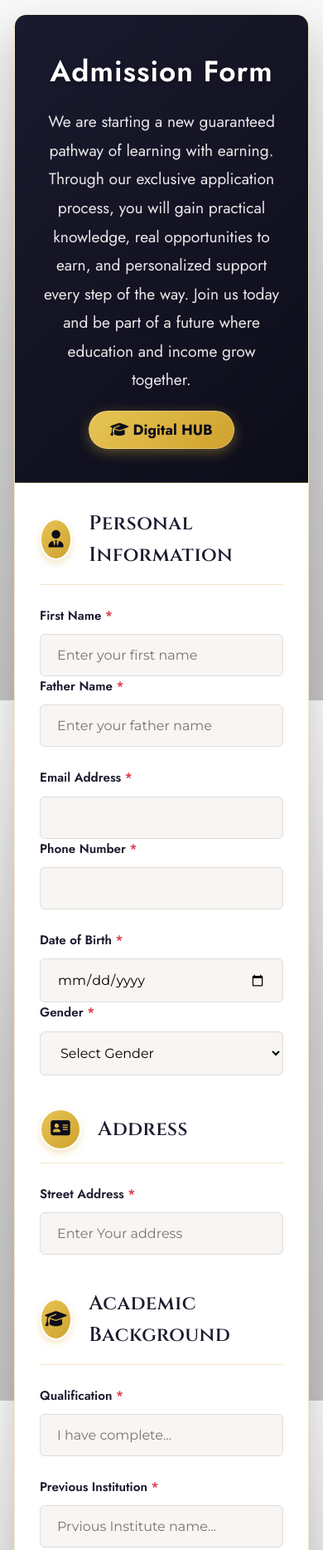
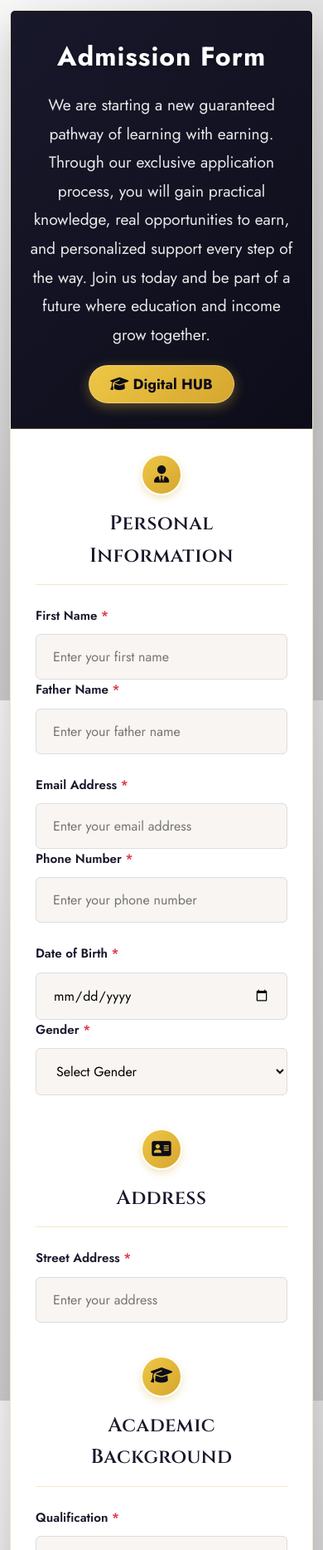
Before and after one commit to Haseeb-Zafar-804/Digital-Hub, a plain HTML site: page index.html in a window 390 px wide. Shown: the top 1868 px of the page at 83% size. Drawn offline with Linux system fonts and the light colour scheme.

Commit message:
Update index.html

```diff
--- a/index.html
+++ b/index.html
@@ -17,16 +17,16 @@
     rel="stylesheet">
   <style>
     :root {
-      --primary: #1a1a2e;
-      --secondary: #e7c554;
-      --accent: #a67c52;
+      --primary: #18182b;
+      --secondary: #eec745;
+      --accent: #916840;
       --light: #f8f5f2;
       --dark: #0d0d1a;
-      --success: #2e8b57;
+      --success: #257e4b;
       --error: #dc3545;
       --text: #333333;
       --gold-light: #f5e6c8;
-      --gold-dark: #cfa12d;
+      --gold-dark: #d6a62e;
     }
 
     * {
@@ -40,19 +40,20 @@
       background-color: var(--light);
       color: var(--text);
       line-height: 1.6;
-      background: linear-gradient(#f8f8f8, #d4d4d4, #c4c4c4);
+      background: linear-gradient(135deg, #f8f8f8 0%, #d4d4d4 50%, #c4c4c4 100%);
       background-size: cover;
       background-attachment: fixed;
       background-position: center;
       padding: 20px;
+      min-height: 100vh;
     }
 
     .container {
       max-width: 1000px;
-      margin: 50px auto;
+      margin: 30px auto;
       background: white;
       box-shadow: 0 25px 50px rgba(0, 0, 0, 0.2);
-      border-radius: 15px;
+      border-radius: 6px;
       overflow: hidden;
       border: 1px solid var(--gold-light);
       position: relative;
@@ -65,7 +66,7 @@
       left: 0;
       right: 0;
       height: 8px;
-      background: linear-gradient(90deg, var(--secondary), var(--accent), var(--secondary));
+      z-index: 1;
     }
 
     .header {
@@ -81,7 +82,7 @@
         font-family: 'Jost', sans-serif;
       font-size: 3rem;
       margin-bottom: 15px;
-      font-weight: 600;
+      font-weight: 700;
       letter-spacing: 1px;
       text-shadow: 0 2px 4px rgba(0, 0, 0, 0.3);
     }
@@ -178,7 +179,7 @@
       padding: 15px 20px;
       border: 1px solid #ddd;
       border-radius: 6px;
-      font-family: 'Montserrat', sans-serif;
+      font-family: 'Jost', sans-serif;
       font-size: 1rem;
       transition: all 0.3s;
       background-color: var(--light);
@@ -246,7 +247,6 @@
       letter-spacing: 0.5px;
       text-transform: uppercase;
       box-shadow: 0 4px 15px rgba(212, 175, 55, 0.4);
-
     }
 
     .btn:hover, .whatsapp-btn:hover {
@@ -271,19 +271,6 @@
 
     .footer a:hover {
       color: var(--secondary);
-        }
-
-        .price-tag {
-            background: linear-gradient(135deg, var(--secondary), var(--gold-dark));
-            color: var(--dark);
-            padding: 8px 25px;
-            border-radius: 25px;
-            font-weight: 700;
-            display: inline-block;
-            margin-top: 20px;
-            font-size: 1.1rem;
-            box-shadow: 0 4px 15px rgba(212, 175, 55, 0.4);
-            border: 1px solid rgba(255, 255, 255, 0.3);
     }
 
     .guarantee {
@@ -324,6 +311,7 @@
       font-family: 'Cinzel', serif;
       pointer-events: none;
     }
+
     .toast {
       position: fixed;
       bottom: 20px;
@@ -347,6 +335,19 @@
       transform: translateY(0);
     }
 
+    .toast.error {
+      background: var(--error);
+    }
+
+    .form-note {
+      background-color: rgba(231, 197, 84, 0.1);
+      padding: 15px;
+      border-radius: 8px;
+      margin-top: 15px;
+      border-left: 4px solid var(--secondary);
+      font-size: 0.9rem;
+    }
+
     @media (max-width: 768px) {
       .form-row {
         flex-direction: column;
@@ -354,7 +355,7 @@
       }
 
       .container {
-        margin: 7px;
+        margin: 10px;
       }
 
       .header h1 {
@@ -362,7 +363,7 @@
       }
 
       .form-container {
-        padding: 30px;
+        padding: 12px;
       }
 
       .section-header h2 {
@@ -375,7 +376,31 @@
       }
 
       body {
-        padding: 10px;
+        padding: 2px;
+      }
+    }
+
+    @media (max-width: 480px) {
+      .header {
+        padding: 30px 20px;
+      }
+
+      .header h1 {
+        font-size: 2rem;
+      }
+
+      .form-container {
+        padding: 30px;
+      }
+
+      .section-header {
+        flex-direction: column;
+        text-align: center;
+      }
+
+      .section-header i {
+        margin-right: 0;
+        margin-bottom: 15px;
       }
     }
   </style>
@@ -392,7 +417,7 @@
 
     <div class="form-container">
       <form id="admissionForm">
-        <!-- ✅ Personal Info -->
+        <!-- Personal Info -->
         <div class="form-section">
           <div class="section-header">
             <i class="fas fa-user-tie"></i>
@@ -402,22 +427,24 @@
             <div class="form-group">
                 <label for="firstName" class="required">First Name</label>
                 <input type="text" id="firstName" name="firstName" required placeholder="Enter your first name">
+                <div class="error-message" id="firstNameError">Please enter your first name</div>
             </div>
             <div class="form-group">
                 <label for="lastName" class="required">Father Name</label>
                 <input type="text" id="lastName" name="lastName" required placeholder="Enter your father name">
+                <div class="error-message" id="lastNameError">Please enter your father name</div>
             </div>
           </div>
 
           <div class="form-row">
             <div class="form-group">
               <label for="email" class="required">Email Address</label>
-              <input type="email" id="email" name="email" required>
+              <input type="email" id="email" name="email" required placeholder="Enter your email address">
               <div class="error-message" id="emailError">Please enter a valid email address</div>
             </div>
             <div class="form-group">
               <label for="phone" class="required">Phone Number</label>
-              <input type="tel" id="phone" name="phone" required>
+              <input type="tel" id="phone" name="phone" required placeholder="Enter your phone number">
               <div class="error-message" id="phoneError">Please enter a valid phone number</div>
             </div>
           </div>
@@ -444,7 +471,7 @@
           </div>
         </div>
 
-        <!-- ✅ Contact Info -->
+        <!-- Address Info -->
         <div class="form-section">
           <div class="section-header">
             <i class="fas fa-address-card"></i>
@@ -452,12 +479,12 @@
           </div>
           <div class="form-group">
             <label for="street" class="required">Street Address</label>
-            <input type="text" id="street" placeholder="Enter Your address" name="street" required>
+            <input type="text" id="street" placeholder="Enter your address" name="street" required>
             <div class="error-message" id="streetError">Please enter your street address</div>
           </div>
         </div>
 
-        <!-- ✅ Academic Info -->
+        <!-- Academic Info -->
         <div class="form-section">
           <div class="section-header">
             <i class="fas fa-graduation-cap"></i>
@@ -466,17 +493,27 @@
           <div class="form-row">
             <div class="form-group">
                 <label for="education" class="required">Qualification</label>
-                    <input type="text" id="education" name="institution" required placeholder="I have complete...">
+                <input type="text" id="education" name="education" required placeholder="I have completed...">
+                <div class="error-message" id="educationError">Please enter your qualification</div>
+            </div>
+            <div class="form-group">
+                <label for="institution" class="required">Previous Institution</label>
+                <input type="text" id="institution" name="institution" required placeholder="Previous institute name...">
+                <div class="error-message" id="institutionError">Please enter your previous institution</div>
+            </div>
+          </div>
         </div>
 
+        <!-- Guarantee Section -->
+        <div class="guarantee">
+          <i class="fas fa-shield-alt"></i>
+          <div class="guarantee-text">
+            <h3>Guaranteed Learning Pathway</h3>
+            <p>Our program ensures practical knowledge, real earning opportunities, and personalized support throughout your journey.</p>
+          </div>
         </div>
 
-        <div class="form-group">
-            <label for="institution" class="required">Previous Institution</label>
-            <input type="text" id="institution" name="institution" required placeholder="Prvious Institute name...">
-        </div>
-
-        <!-- ✅ Agreement -->
+        <!-- Agreement -->
         <div class="form-group" style="margin-top: 30px;">
           <div class="radio-option">
             <input type="checkbox" id="agree" name="agree" required>
@@ -485,7 +522,7 @@
           <div class="error-message" id="agreeError">You must agree to proceed</div>
         </div>
 
-        <!-- ✅ Button -->
+        <!-- Button -->
         <div class="button-container">
           <button type="button" class="whatsapp-btn" id="whatsappBtn">Submit</button>
         </div>
@@ -565,8 +602,14 @@
       }
 
       // Show toast message
-      function showToast(message) {
+      function showToast(message, isError = false) {
         toastMessage.textContent = message;
+        toast.classList.remove('error');
+
+        if (isError) {
+          toast.classList.add('error');
+        }
+
         toast.classList.add('show');
 
         setTimeout(() => {
@@ -577,7 +620,7 @@
       // WhatsApp submit
       document.getElementById('whatsappBtn').addEventListener('click', function() {
         if (!validateForm()) {
-          showToast('Please fill all required fields correctly!');
+          showToast('Please fill all required fields correctly!', true);
           return;
         }
 
@@ -589,6 +632,7 @@
           dob: document.getElementById('dob').value,
           gender: document.getElementById('gender').value,
           street: document.getElementById('street').value,
+          education: document.getElementById('education').value,
           institution: document.getElementById('institution').value
         };
 
@@ -602,6 +646,7 @@
 *Contact Information:*%0A
 Address: ${formData.street}%0A%0A
 *Academic Background:*%0A
+Qualification: ${formData.education}%0A
 Previous Institution: ${formData.institution}%0A%0A
 *Submitted on:* ${new Date().toLocaleString()}`;
 
```
Lines whose indentation alone changed are shown as unchanged.
